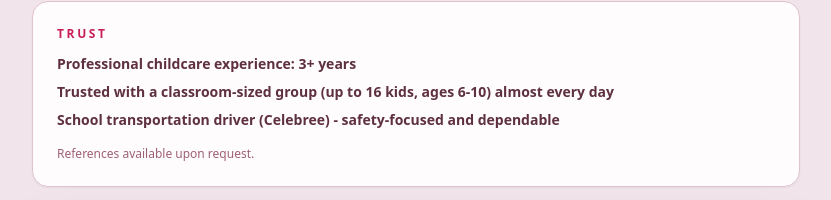
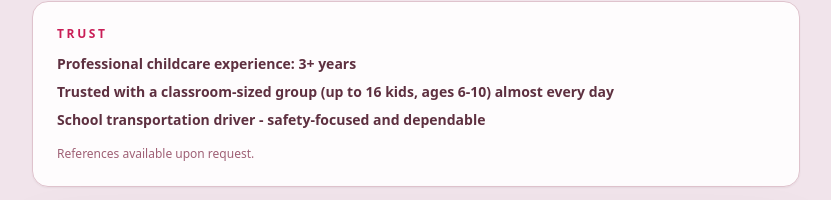
Before and after one commit to raczniakservices/kaitlyn-nanny-landing, a Next.js app in the folder apps/kaitlyn-nanny/: page / in a window 1280 px wide. Shown: the part 523-723 px from the top of the page, without its empty margins (224-1055 px from the left). Built offline with nearby package versions, Linux system fonts and the light colour scheme.

Commit message:
chore: remove employer name from trust section

```diff
--- a/apps/kaitlyn-nanny/app/page.tsx
+++ b/apps/kaitlyn-nanny/app/page.tsx
@@ -62,7 +62,7 @@ export default function Page() {
                 <ul className="mt-3 space-y-2 text-sm font-semibold text-[hsl(var(--text))]/90">
                   <li>Professional childcare experience: 3+ years</li>
                   <li>Trusted with a classroom-sized group (up to 16 kids, ages 6-10) almost every day</li>
-                  <li>School transportation driver (Celebree) - safety-focused and dependable</li>
+                  <li>School transportation driver - safety-focused and dependable</li>
                 </ul>
                 <p className="mt-4 text-xs text-[hsl(var(--muted))]">References available upon request.</p>
               </div>
```
